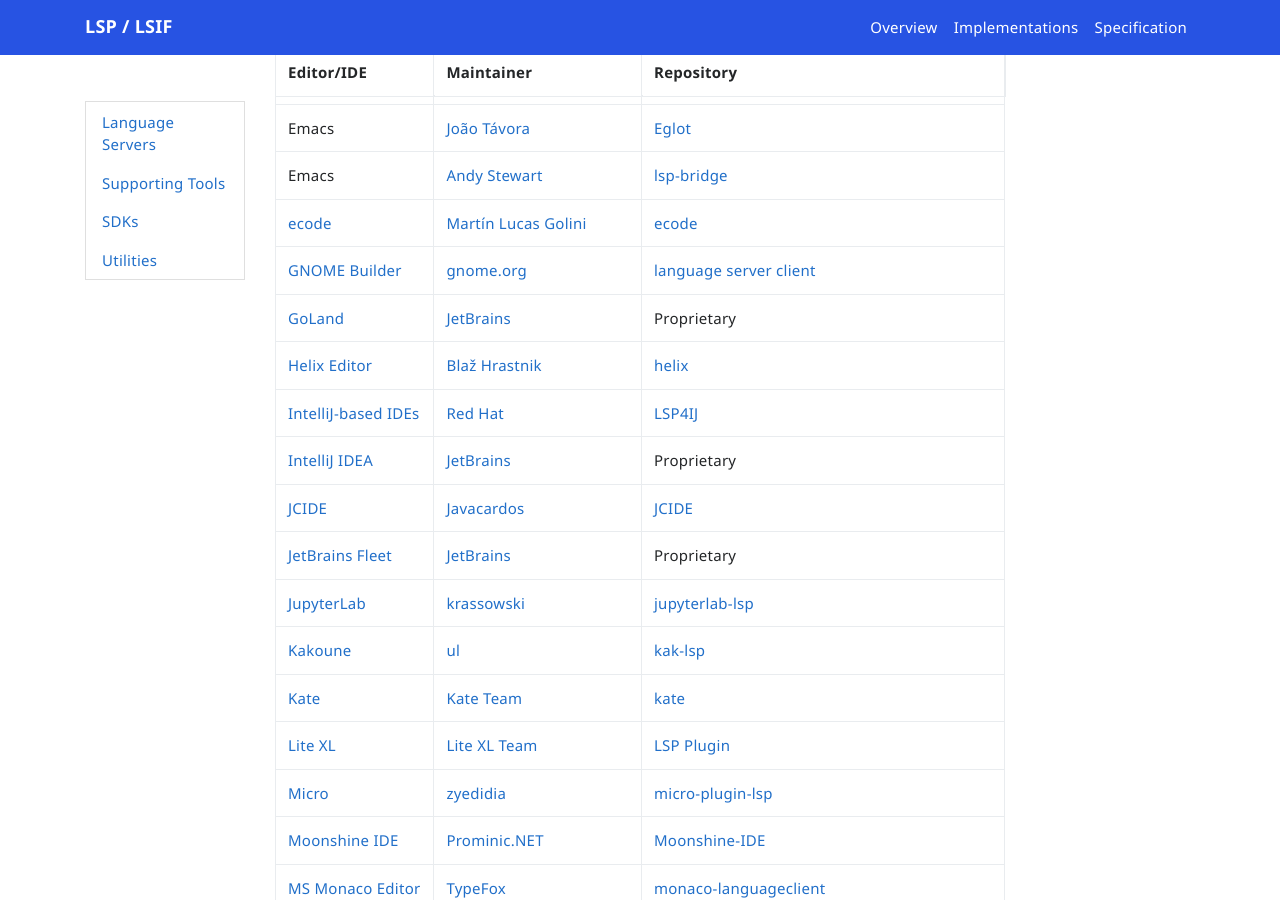
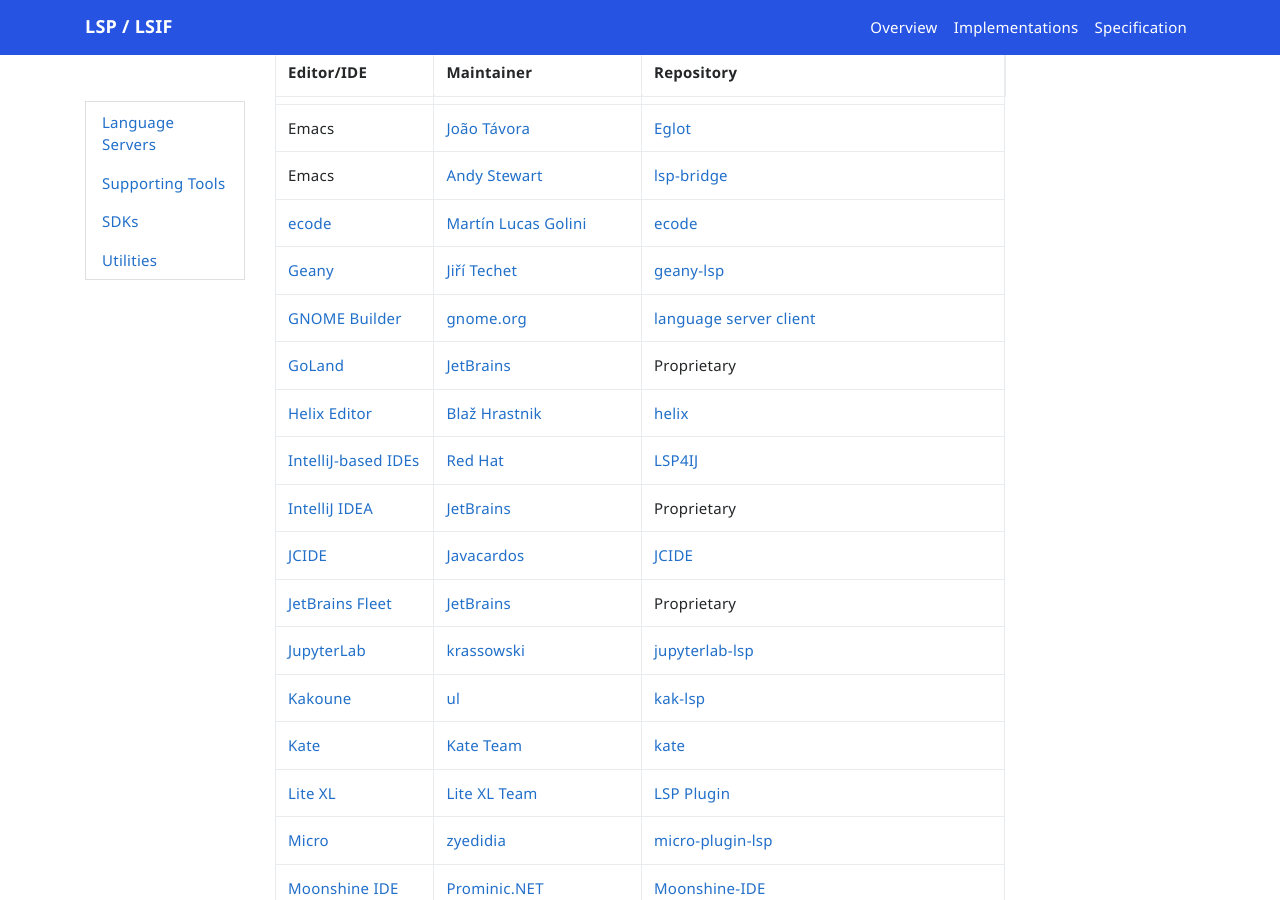
Before and after one commit to microsoft/language-server-protocol, a Jekyll site: the page built from _implementors/tools.md, in a window 1280 px wide and 900 px high, scrolled down 897 px. Built offline with Jekyll 4.4.1, drawn with Linux system fonts in a browser that asks for light colours; nearby versions of some CDN libraries; comment, search, counter and statistics services are not loaded.

Commit message:
Add Geany to the list of editors supporting LSP (#2008)

```diff
--- a/_implementors/tools.md
+++ b/_implementors/tools.md
@@ -27,6 +27,7 @@
 | Emacs | [João Távora](https://github.com/joaotavora) | [Eglot](https://github.com/joaotavora/eglot) |
 | Emacs | [Andy Stewart](https://github.com/manateelazycat/) | [lsp-bridge](https://github.com/manateelazycat/lsp-bridge/) |
 | [ecode](https://github.com/SpartanJ/ecode) | [Martín Lucas Golini](https://github.com/SpartanJ) | [ecode](https://github.com/SpartanJ/ecode) |
+| [Geany](https://www.geany.org) | [Jiří Techet](https://github.com/techee) | [geany-lsp](https://github.com/techee/geany-lsp) |
 | [GNOME Builder](https://wiki.gnome.org/Apps/Builder) | [gnome.org](https://wiki.gnome.org/Apps/Builder/) | [language server client](https://git.gnome.org/browse/gnome-builder/tree/src/libide/lsp) |
 | [GoLand](https://www.jetbrains.com/go) | [JetBrains](https://www.jetbrains.com) | Proprietary |
 | [Helix Editor](https://helix-editor.com/) | [Blaž Hrastnik](https://github.com/archseer) | [helix](https://github.com/helix-editor/helix) |
```
